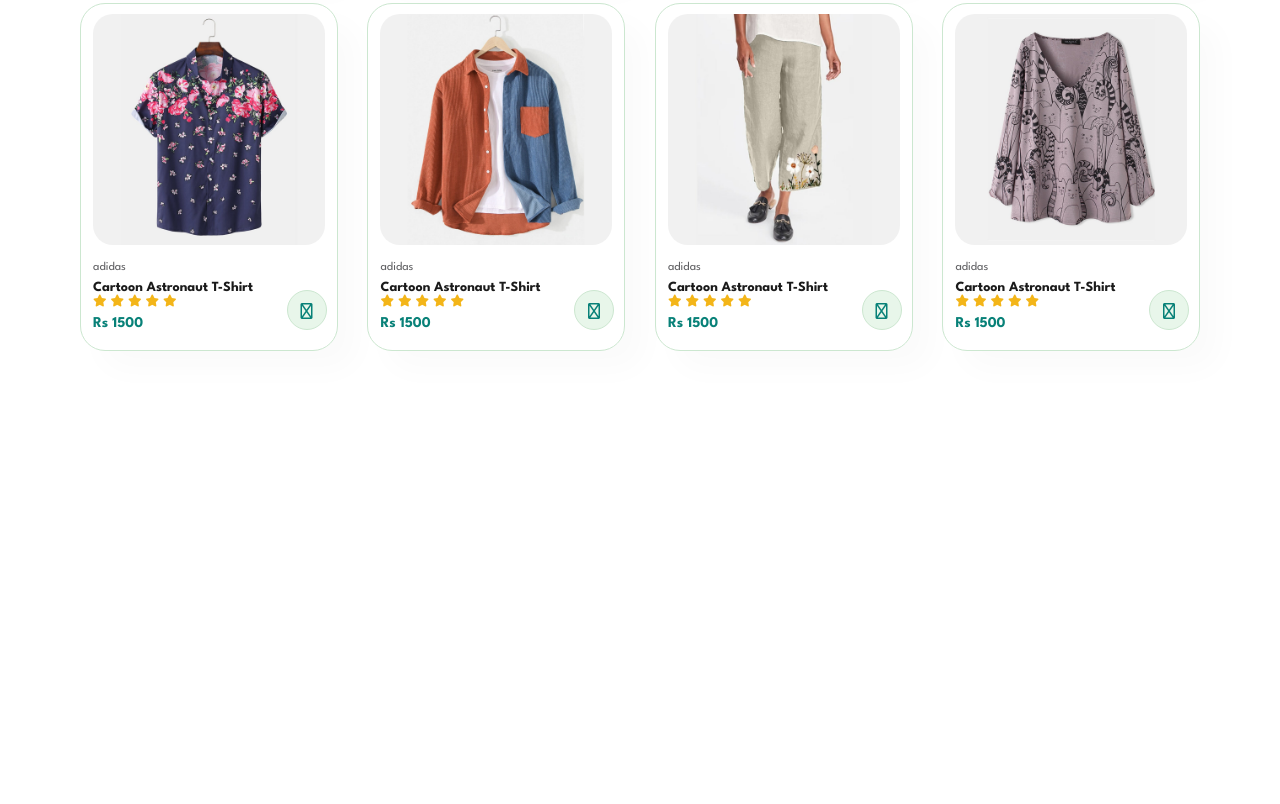
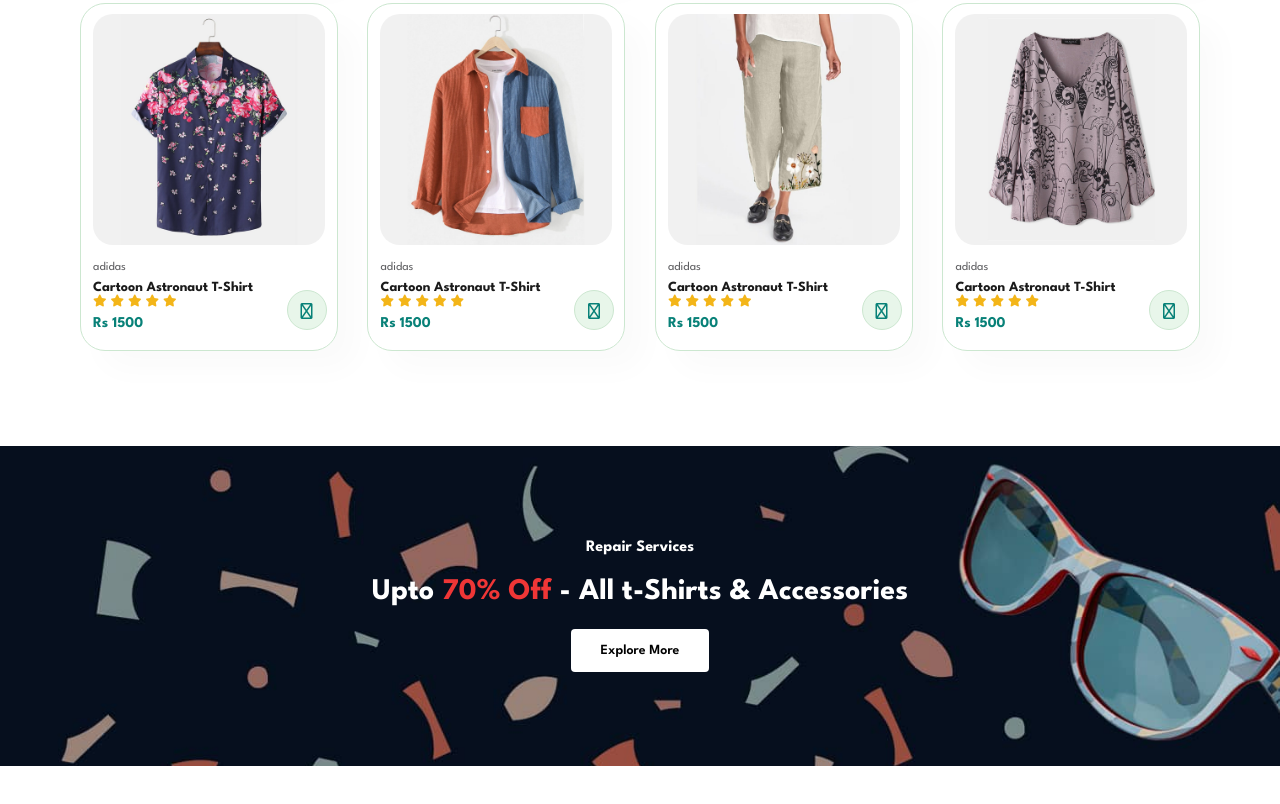
Before and after one commit to mobeen-asif/Ecommerce-Website, a plain HTML site: page index.html in a window 1280 px wide. Shown: the part 1632-2436 px from the top of the page. Before the commit the page ends 2038 px from the top, so only its background shows below. Drawn offline with Linux system fonts and the light colour scheme.

Commit message:
banner section created.

```diff
--- a/index.html
+++ b/index.html
@@ -193,6 +193,12 @@
             </div>
         </div>
     </section>
+
+    <section id="banner" class="section-m1">
+        <h4>Repair Services</h4>
+        <h2>Upto <span>70% Off</span> - All t-Shirts & Accessories</h2>
+        <button class="normal">Explore More</button>
+    </section>
     <script src="app.js"></script>
 </body>
 
--- a/style.css
+++ b/style.css
@@ -41,6 +41,19 @@ p{
 
 .section-m1{
     margin: 40px 0;
+}
+
+button.normal{
+    font-size: 14px;
+    font-weight: 600;
+    padding: 15px 30px;
+    color: #000;
+    background-color: #fff;
+    border-radius: 4px;
+    cursor: pointer;
+    border: none;
+    outline: none;
+    transition: 0.2s;
 }
 
 body{
@@ -234,3 +247,32 @@ body{
     bottom: 20px;
     right: 10px;
 }
+/* ################ banner styling ################## */
+#banner{
+    display: flex;
+    flex-direction: column;
+    justify-content: center;
+    align-items: center;
+    text-align: center;
+    background: url(./images/banner/b2.jpg);
+    width: 100%;
+    height: 40vh;
+    background-size: cover;
+    background-position: center;
+}
+#banner h4{
+    color: #fff;
+    font-size: 16px;
+}
+#banner h2{
+    color: #fff;
+    font-size: 30px;
+    padding: 10px 0;
+}
+#banner h2 span{
+    color: #ef3636;
+}
+#banner button:hover{
+    background: #088178;
+    color: #fff;
+}
```
